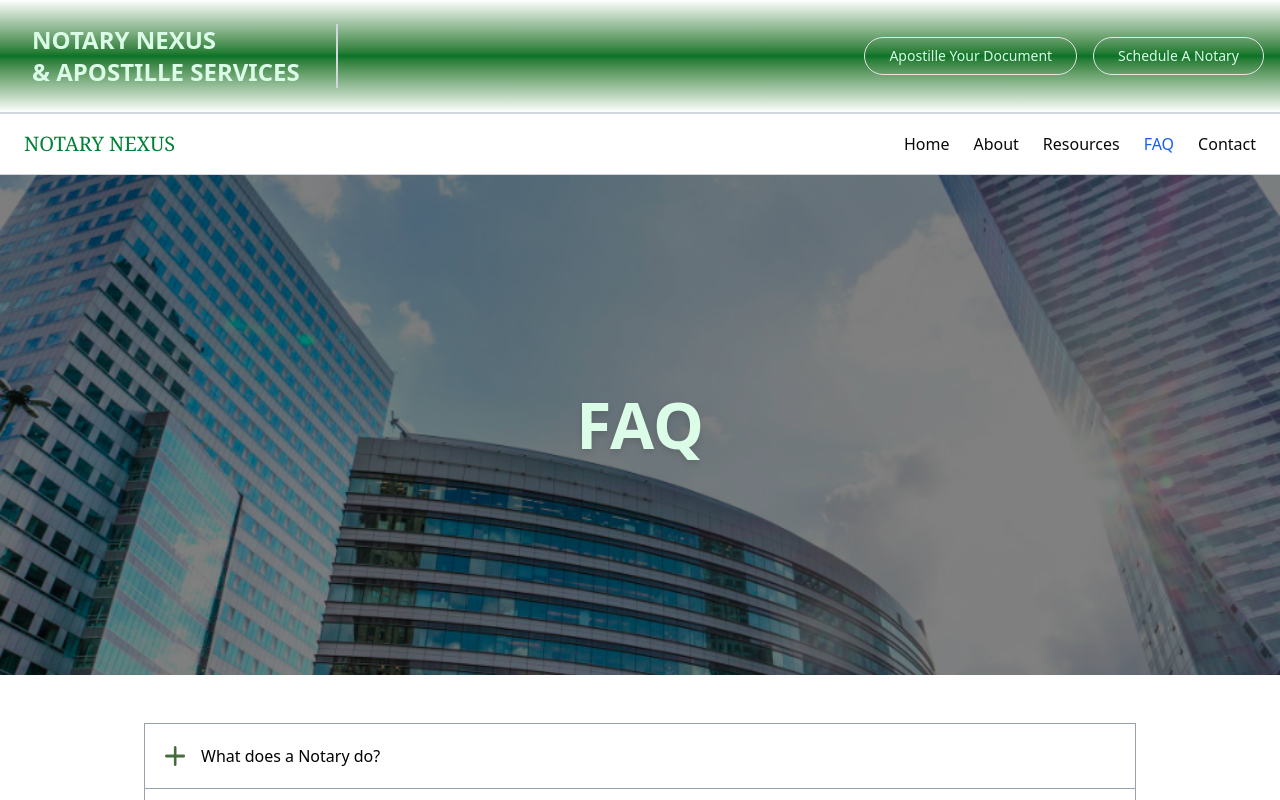
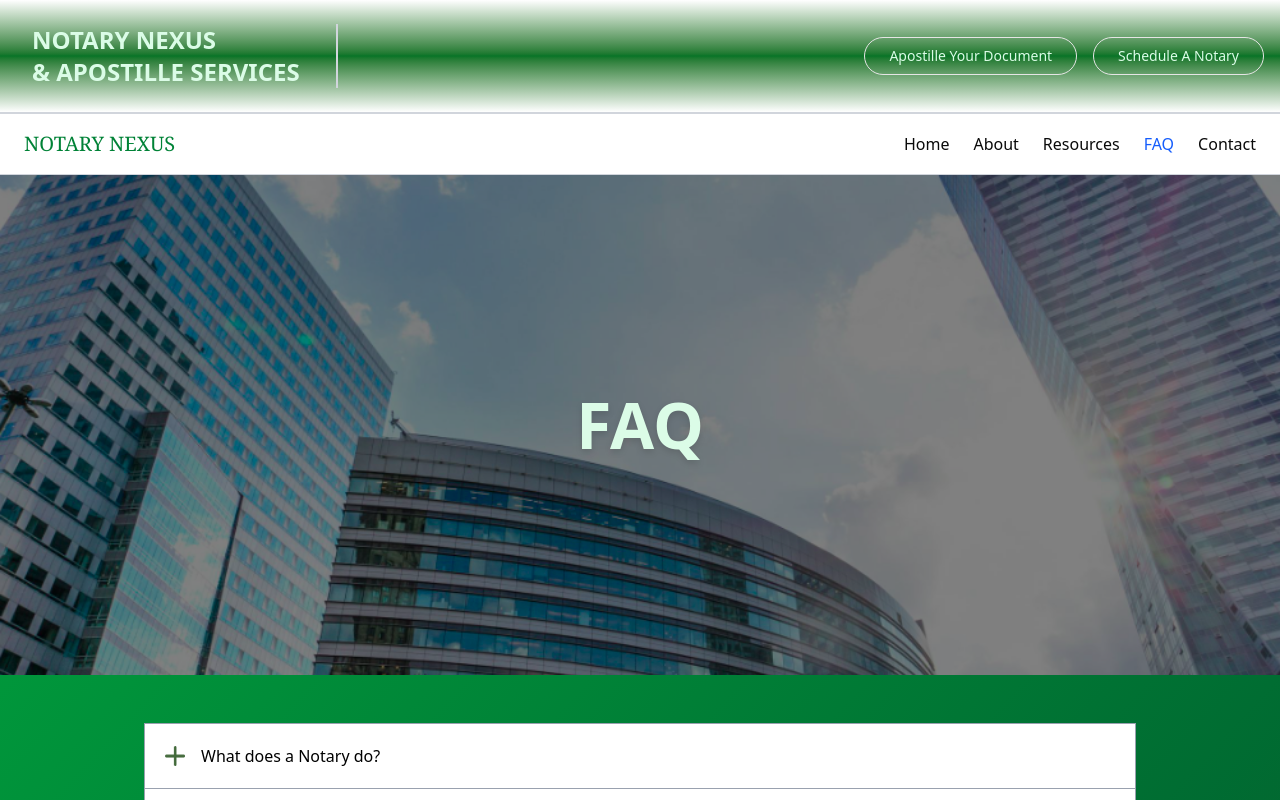
Before and after one commit to backbencherstudio/bigjake350-frontend, a Next.js app: page /faq in a window 1280 px wide. Shown: the top 800 px of the page. Built offline with nearby package versions, Linux system fonts and the light colour scheme.

Commit message:
faq  page completed

```diff
--- a/app/faq/page.tsx
+++ b/app/faq/page.tsx
@@ -7,7 +7,7 @@ import HeroSection from "@/components/common/HeroSection";
 
 export default function FAQPage() {
   return (
-    <div className="w-screen max-w-7xl mx-auto font-sans">
+    <div className=" bg-gradient-to-br from-green-600 to-green-900 mx-auto font-sans">
 
       <HeroSection
         title="FAQ"
```
